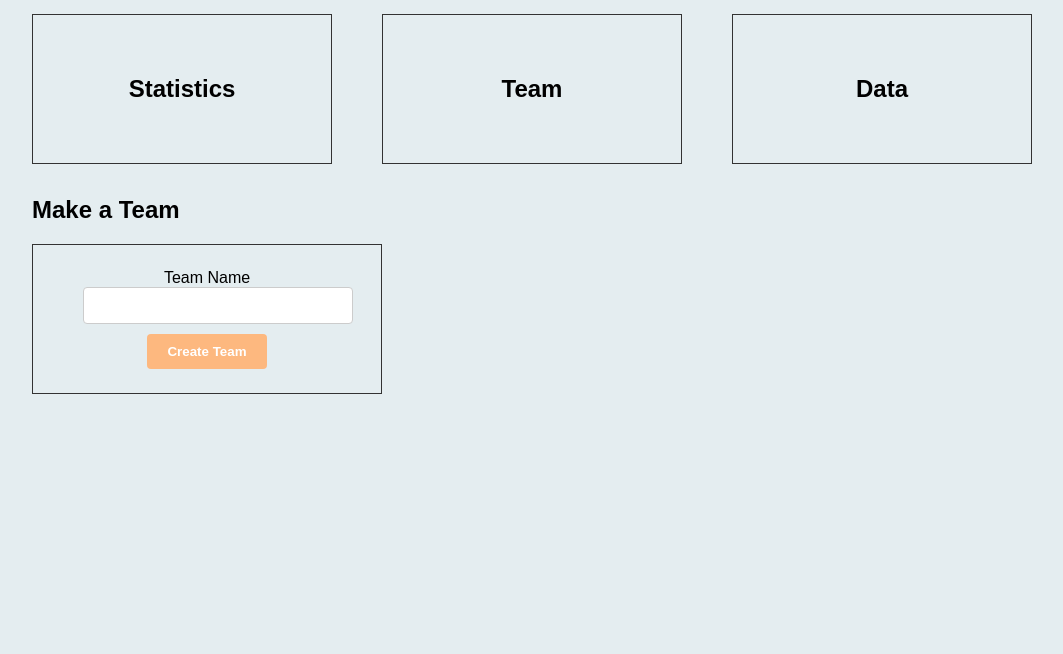
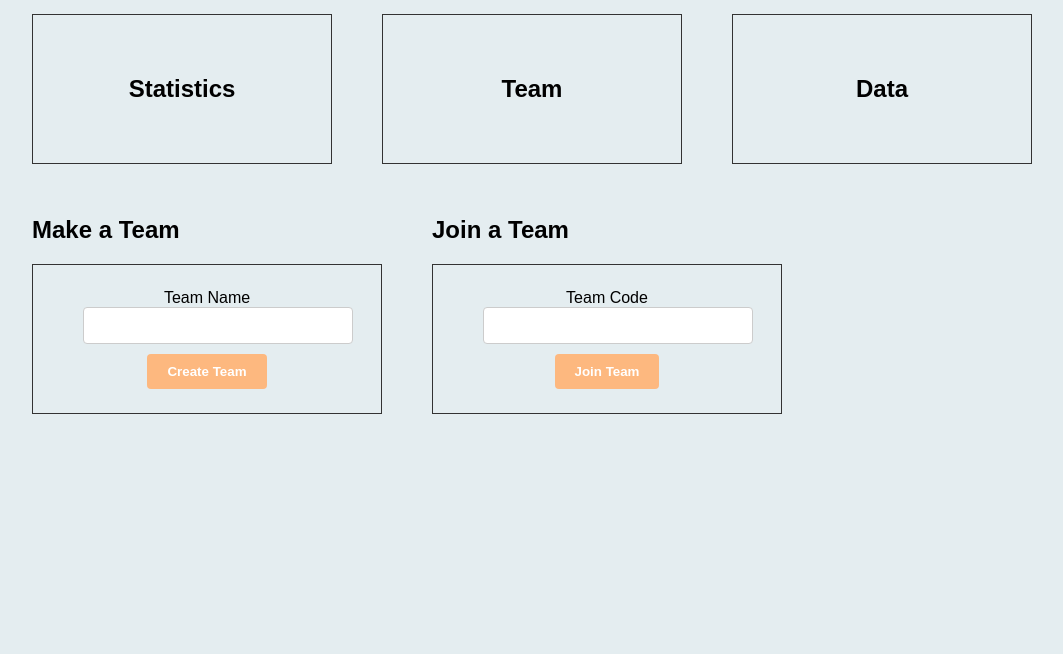
Before and after one commit to DylanAustin-TheDreamer/Overtime-Watcher, a Django app: page /dashboard/ in a window 1280 px wide. Shown: the part 207-861 px from the top of the page, without its empty margins (108-1171 px from the left). Run offline with Django 4.2, Linux system fonts and the light colour scheme.

Commit message:
Had copilot help get the team cards set up create and call from db - created join_team in view that connects users with join code

```diff
--- a/overtime/urls.py
+++ b/overtime/urls.py
@@ -5,7 +5,8 @@ from overtime import views
 urlpatterns = [
     path('', views.home, name='home'),
     path('dashboard/', views.dashboard, name='dashboard'),
+    path('teams/create/', views.create_team, name='create_team'),
     path('signout/', views.signout, name='signout'),
     path('teams/<uuid:team_id>/set-wake/', views.set_wake_time, name='set_wake_time'),
-    path('teams/create/', views.create_team, name='create_team'),
+    path('teams/join/', views.join_team, name='join_team'),
 ]
--- a/overtime/views.py
+++ b/overtime/views.py
@@ -1,8 +1,11 @@
-from django.shortcuts import render, get_object_or_404
+from django.shortcuts import render, get_object_or_404, redirect
+from django.urls import reverse
+from django.http import HttpResponse
 from django.contrib.auth.decorators import login_required
 from django.utils.dateparse import parse_datetime
 from django.utils import timezone
 from django.http import JsonResponse
+from django.contrib import messages
 import json
 
 # Create your views here.
@@ -18,6 +21,57 @@ def dashboard(request):
     else:
         teams = []
     return render(request, 'dashboard.html', { 'teams': teams })
+
+@login_required
+def join_team(request):
+    """Handle dashboard team-joining form POST.
+    Expects `join_code` in POST. Joins the Team if found.
+    Redirects back to the dashboard.
+    """
+    from .models import Team
+
+    if request.method != 'POST':
+        return redirect('dashboard')
+
+    join_code = (request.POST.get('join_code'))
+    if not join_code:
+        # nothing provided, just go back
+        return redirect('dashboard')
+
+    try:
+        team = Team.objects.get(join_code=join_code)
+    except Team.DoesNotExist:
+        messages.error(request, 'No team found with that join code.')
+        return redirect('dashboard')
+
+    membership, created = team.add_member(request.user, is_admin=False)
+    created = True
+    membership.save()
+    # Redirect with a small query hint so the dashboard can show the joined team even
+    # if the messages framework isn't installed/visible.
+    return redirect(f"{reverse('dashboard')}?joined={team.join_code}")
+
+@login_required
+def create_team(request):
+    """Handle dashboard team-creation form POST.
+    Expects `name` in POST. Creates a Team and adds the creator as an admin member.
+    Redirects back to the dashboard.
+    """
+    from .models import Team
+
+    if request.method != 'POST':
+        return redirect('dashboard')
+
+    name = (request.POST.get('name') or '').strip()
+    if not name:
+        # nothing provided, just go back
+        return redirect('dashboard')
+
+    team = Team(name=name, created_by=request.user)
+    team.save()
+    # add creator as admin
+    team.add_member(request.user, is_admin=True)
+    return redirect(f"{reverse('dashboard')}?joined={team.join_code}")
 
 
 def signout(request):
@@ -61,8 +115,3 @@ def set_wake_time(request, team_id):
         'awake_hours': membership.awake_hours(),
         'over_limit': membership.is_over_awake_limit(),
     })
-
-@login_required
-def create_team(request):
-    """--- IGNORE ---"""
-    pass
--- a/templates/dashboard.html
+++ b/templates/dashboard.html
@@ -5,6 +5,20 @@
 <div class="container">
     <h1>Dashboard</h1>
     <p>Welcome to your dashboard, {{ user.username }}!</p>
+    {% if messages %}
+    <div class="mb-3">
+        <ul class="messages">
+            {% for message in messages %}
+            <li class="message {{ message.tags }}">{{ message }}</li>
+            {% endfor %}
+        </ul>
+    </div>
+    {% endif %}
+    {% if request.GET.joined %}
+    <div class="mb-3">
+        <div class="message success">Joined team with code: <strong>{{ request.GET.joined }}</strong></div>
+    </div>
+    {% endif %}
     <div class="mt-4">
         <div class="dashboard-row">
             <div class="dashboard-card">
@@ -18,26 +32,50 @@
             </div>
         </div>
     <div class="mt-4">
+        <div class="dashboard-row" style="justify-content: start;">
+            <div>
             <h2>Make a Team</h2>
             <div class="dashboard-card">
                 <form method="post" action="{% url 'create_team' %}">
                     {% csrf_token %}
                     <div class="mb-3">
                         <label for="team-name" class="form-label">Team Name</label>
-                        <input type="text" class="form-control" id="team-name" name="team_name" required>
+                        <input type="text" class="form-control" id="team-name" name="name" required>
                     </div>
                     <button type="submit" class="btn">Create Team</button>
                 </form>
             </div>
+            </div>
+            <div>
+                <h2>Join a Team</h2>
+            <div class="dashboard-card">
+                <form method="post" action="{% url 'join_team' %}">
+                    {% csrf_token %}
+                    <div class="mb-3">
+                        <label for="team-code" class="form-label">Team Code</label>
+                        <input type="text" class="form-control" id="team-code" name="join_code" required>
+                    </div>
+                    <button type="submit" class="btn">Join Team</button>
+                </form>
+            </div>
+            </div>
         </div>
+    </div>
 
         {% if teams %}
         <div class="mt-3">
             <h2>Your Teams</h2>
+            <div class="dashboard-row" style="flex-wrap: wrap; gap: 20px; justify-content: start;">
             {% for team in teams %}
-            <div class="dashboard-card" id="team-{{ team.id }}">
+            <div class="dashboard-card d-flex" id="team-{{ team.id }}" style="flex-direction: column; height: fit-content;">
                 <h3>{{ team.name }}</h3>
-                <div style="display:flex;align-items:center;gap:1rem;">
+                {% comment %}If you're the creator or an admin for this team, show the join code for convenience.{% endcomment %}
+                {% for m in team.memberships.all %}
+                    {% if m.user == user and m.is_admin %}
+                        <div style="margin-top:6px; font-size:0.95rem;">Join code: <strong>{{ team.join_code }}</strong></div>
+                    {% endif %}
+                {% endfor %}
+                <div>
                     <button id="wake-btn-{{ team.id }}" class="btn" onclick="setWakeNow('{{ team.id }}')">I woke up now</button>
                     <div>My awake: <span id="awake-display-{{ team.id }}">{% for m in team.memberships.all %}{% if m.user == user %}{{ m.awake_hours }} h{% endif %}{% endfor %}</span></div>
                 </div>
```
Also changed, not shown: db.sqlite3.
